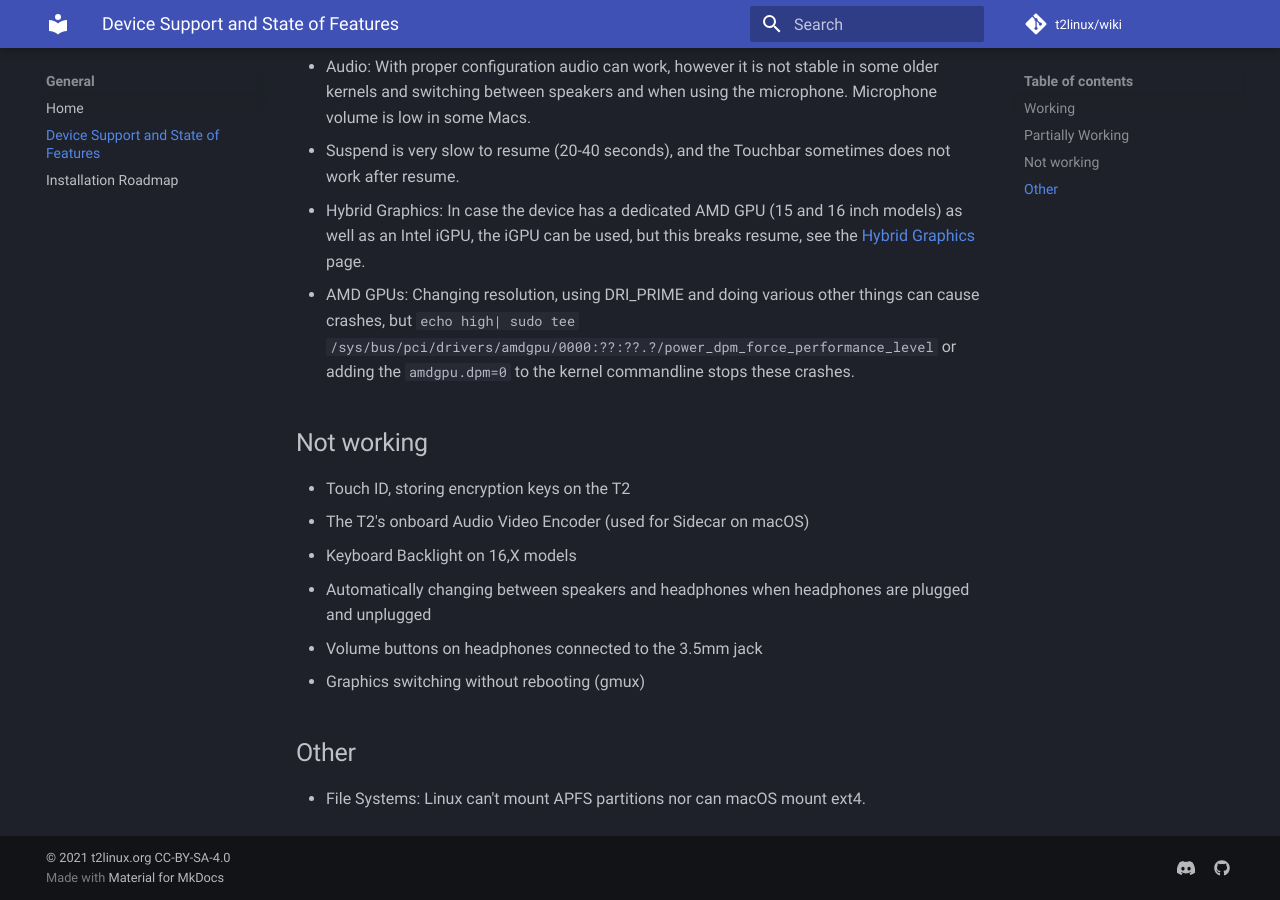
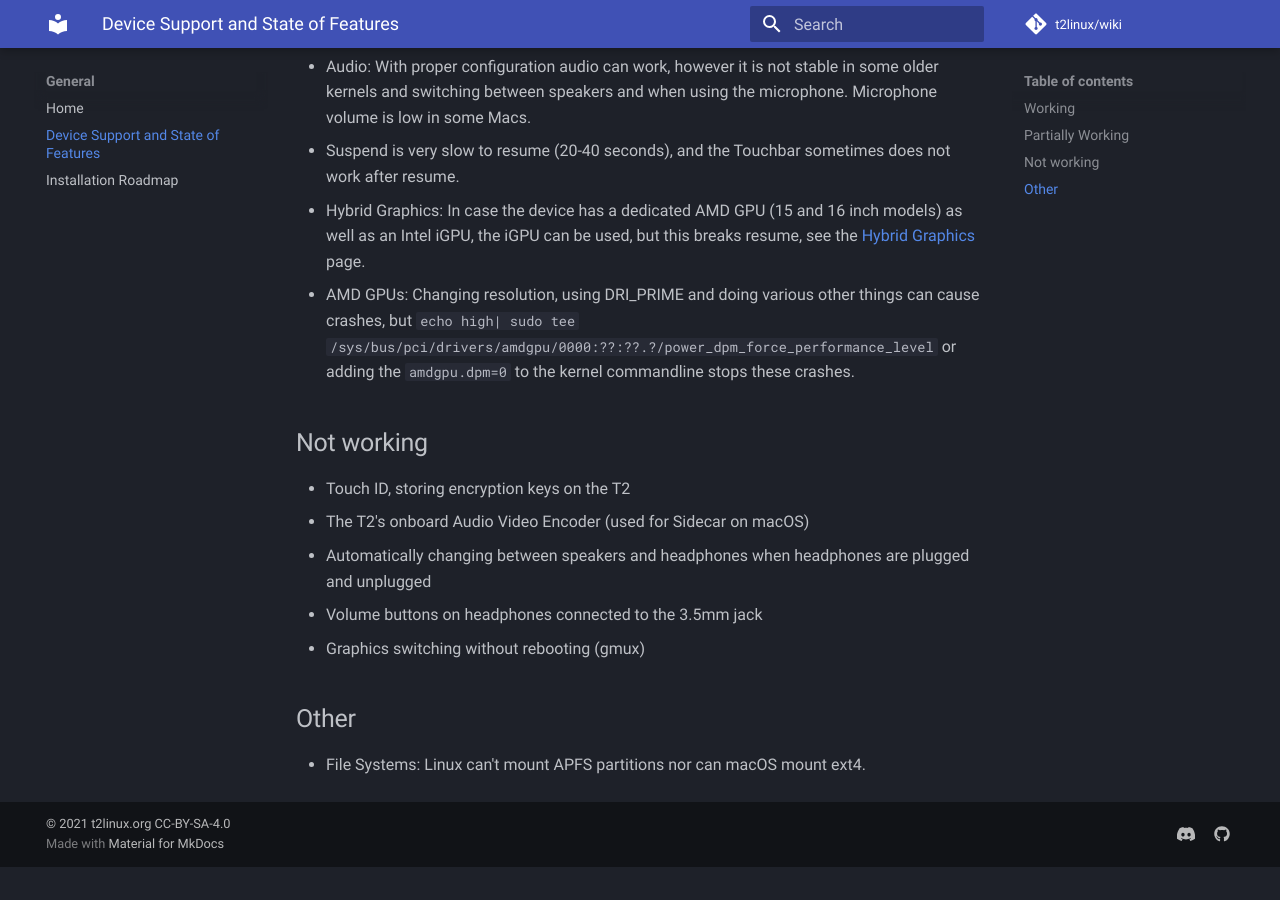
Before and after one commit to t2linux/wiki, an MkDocs documentation site: the page built from docs/state.md, in a window 1280 px wide and 900 px high, scrolled down 943 px. Built offline with MkDocs 1.6.1 and Material for MkDocs 9.7.7, drawn with Linux system fonts in a browser that asks for light colours; comment, search, counter and statistics services are not loaded; after the commit the page ends 1810 px from its top, so only the background shows below that.

Commit message:
Keyboard backlight works on 16.x models

```diff
--- a/docs/state.md
+++ b/docs/state.md
@@ -25,7 +25,6 @@ While Linux is usable on all T2 models, some features are limited due to the lac
 
 - Touch ID, storing encryption keys on the T2
 - The T2's onboard Audio Video Encoder (used for Sidecar on macOS)
-- Keyboard Backlight on 16,X models
 - Automatically changing between speakers and headphones when headphones are plugged and unplugged
 - Volume buttons on headphones connected to the 3.5mm jack
 - Graphics switching without rebooting (gmux)
```
